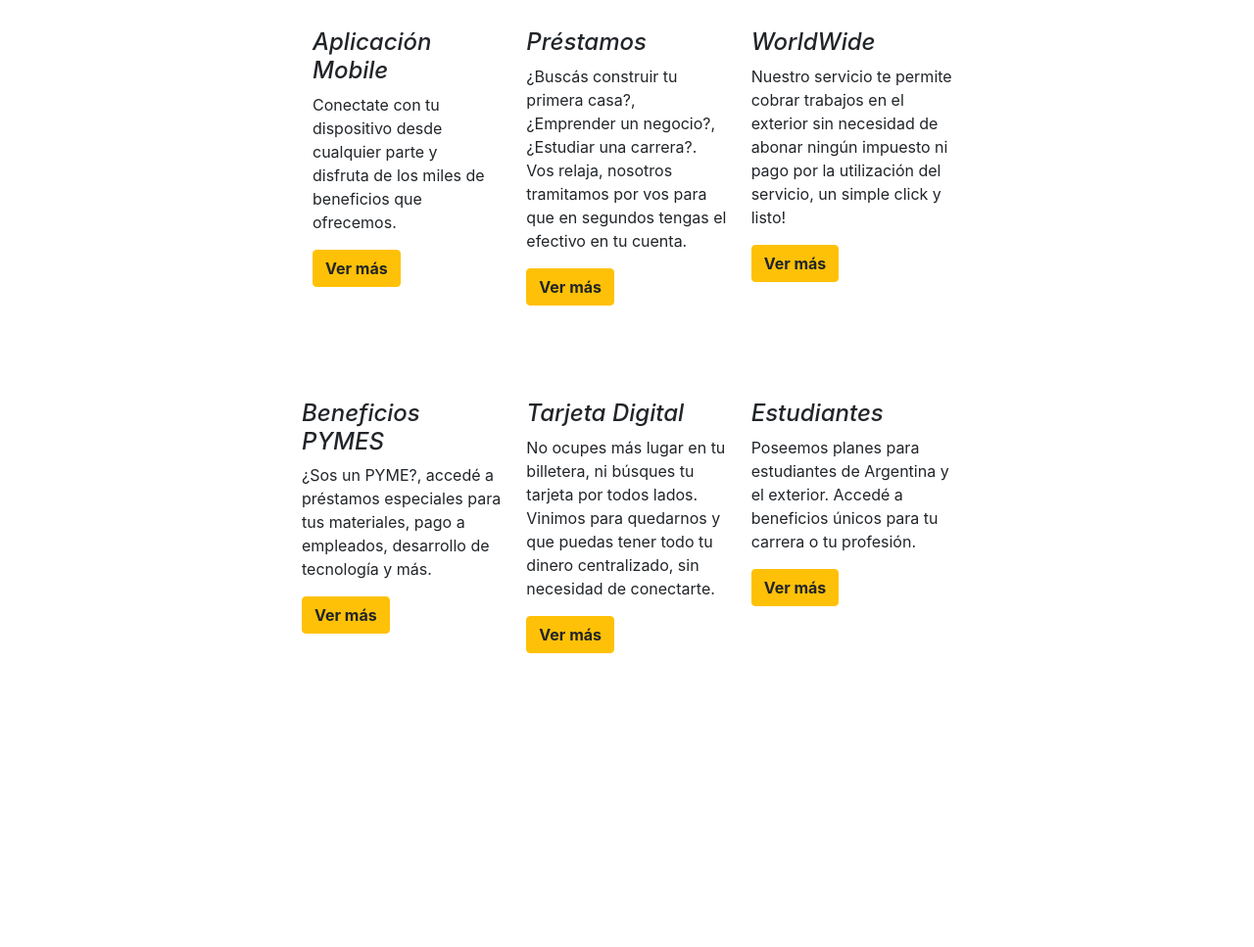
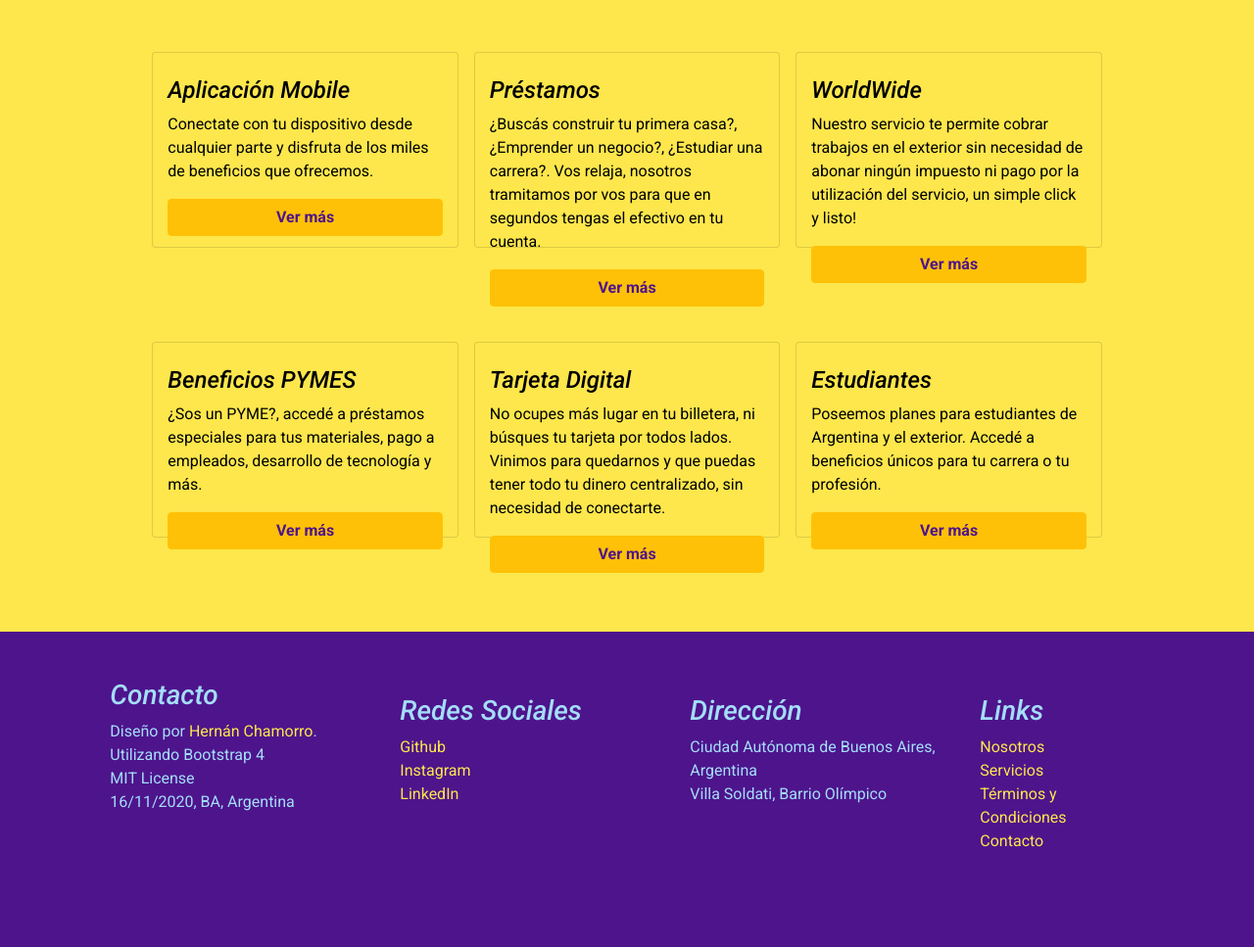
Before and after one commit to acroooo/bootstrap4austral, a website: page index.html in a window 1280 px wide. Shown: the part 929-1896 px from the top of the page at 98% size. Before the commit the page ends 1644 px from the top, so only its background shows below. Drawn offline with nearby package versions, Linux system fonts and the light colour scheme.

Commit message:
añadiendo estilos

```diff
--- /dev/null
+++ b/css/estilos.css
@@ -0,0 +1,39 @@
+@import url('https://fonts.googleapis.com/css2?family=Roboto:ital,wght@0,100;0,300;0,400;0,500;0,700;0,900;1,100;1,300;1,400;1,500;1,700;1,900&display=swap');
+
+body{
+    background-color: #FDE74C;
+    color: black;
+    font-family: 'Roboto';
+}
+
+.jumbotron{
+    color: #A4DEF9;
+    background-color: #4E148C;
+}
+
+.btn{
+    color: #4E148C;
+    margin-bottom: 3vh;
+}
+
+footer{
+    background-color: #4E148C;
+    color: #A4DEF9
+}
+
+.link-footer{
+    color: #FDE74C;
+}
+
+.boton-servicio{
+    width:100%;
+}
+
+.card{
+    background-color: #FDE74C;
+    padding-top:3vh;
+    height:25vh;
+    display: flex;
+    flex-direction: column;
+    justify-content: space-between;
+}
--- a/index.html
+++ b/index.html
@@ -7,17 +7,18 @@
 
     <!-- Bootstrap CSS -->
     <link rel="stylesheet" href="node_modules/bootstrap/dist/css/bootstrap.min.css">
+    <link rel="stylesheet" href="css/estilos.css" />
 
     <title>Proyecto Web Landing</title>
   </head>
   <body>
-    <div class="jumbotron">
+    <div class="jumbotron rounded-0">
       <h1 class="display-4">App Banco</h1>
-      <p class="lead">Bienvenido!, nuestra red se extiende por latinoamérica y el mundo con el interés de mejorar la utilización de la tecnología en la banca móvil.</p>
+      <p class="lead font-weight-bold">Bienvenidx!, nuestra red se extiende por latinoamérica y el mundo con el interés de mejorar la utilización de la tecnología en la banca móvil.</p>
       <hr class="my-4">
       <p>¿Estás listo para despegar?</p>
       <p class="lead">
-        <a class="btn btn-warning btn-lg" href="#" role="button">Conocénos!</a>
+        <a class="btn btn-warning btn-lg font-weight-bold" href="#" role="button">Conocénos!</a>
       </p>
     </div>
     <div class="container">
@@ -47,44 +48,71 @@
       <hr />
       <!-- Productos / Servicios -->
       <!-- Título, descripción y botón -->
-      <div class="container-fluid">
+      <div class="container-fluid mb-5">
         <h2 class="d-flex justify-content-center font-weight-bold mt-5">SERVICIOS</h2>
-        <div class="row d-flex justify-content-center">
-          <div class="col-md-2 mt-5 mb-5 mr-2 ml-2">
+        <div class="d-flex flex-wrap justify-content-center">
+          <div class="col-md-3 mt-5 mb-5 mr-2 ml-2 card">
             <h4 class="font-italic">Aplicación Mobile</h4>
             <p>Conectate con tu dispositivo desde cualquier parte y disfruta de los miles de beneficios que ofrecemos.</p>
-            <button type="button" class="btn btn-warning font-weight-bold">Ver más</button>
+            <button type="button" class="btn btn-warning font-weight-bold boton-servicio">Ver más</button>
           </div>
-          <div class="col-md-2 mt-5 mb-5 mr-2 ml-2 px-1">
+          <div class="col-md-3 mt-5 mb-5 mr-2 ml-2 card">
 
             <h4 class="font-italic">Préstamos</h4>
             <p>¿Buscás construir tu primera casa?, ¿Emprender un negocio?, ¿Estudiar una carrera?. Vos relaja, nosotros tramitamos por vos para que en segundos tengas el efectivo en tu cuenta.</p>
-            <button type="button" class="btn btn-warning font-weight-bold">Ver más</button>
+            <button type="button" class="btn btn-warning font-weight-bold boton-servicio">Ver más</button>
           </div>
-          <div class="col-md-2 mt-5 mb-5 mr-2 ml-2 px-1">
+          <div class="col-md-3 mt-5 mb-5 mr-2 ml-2 card">
             <h4 class="font-italic">WorldWide</h4>
             <p>Nuestro servicio te permite cobrar trabajos en el exterior sin necesidad de abonar ningún impuesto ni pago por la utilización del servicio, un simple click y listo!</p>
-            <button type="button" class="btn btn-warning font-weight-bold">Ver más</button>
+            <button type="button" class="btn btn-warning font-weight-bold boton-servicio">Ver más</button>
           </div>
-        </div>
-        <div class="row d-flex justify-content-center">
-            <div class="col-md-2 mt-5 mb-5 mr-2 ml-2 px-1">
+            <div class="col-md-3 mt-5 mb-5 mr-2 ml-2 card">
               <h4 class="font-italic">Beneficios PYMES</h4>
               <p>¿Sos un PYME?, accedé a préstamos especiales para tus materiales, pago a empleados, desarrollo de tecnología y más.</p>
-              <button type="button" class="btn btn-warning font-weight-bold">Ver más</button>
+              <button type="button" class="btn btn-warning font-weight-bold boton-servicio">Ver más</button>
             </div>
-            <div class="col-md-2 mt-5 mb-5 mr-2 ml-2 px-1">
+            <div class="col-md-3 mt-5 mb-5 mr-2 ml-2 card">
               <h4 class="font-italic">Tarjeta Digital</h4>
               <p>No ocupes más lugar en tu billetera, ni búsques tu tarjeta por todos lados. Vinimos para quedarnos y que puedas tener todo tu dinero centralizado, sin necesidad de conectarte.</p>
-              <button type="button" class="btn btn-warning font-weight-bold">Ver más</button>
+              <button type="button" class="btn btn-warning font-weight-bold boton-servicio">Ver más</button>
             </div>
-            <div class="col-md-2 mt-5 mb-5 mr-2 ml-2 px-1">
+            <div class="col-md-3 mt-5 mb-5 mr-2 ml-2 card">
               <h4 class="font-italic">Estudiantes</h4>
               <p>Poseemos planes para estudiantes de Argentina y el exterior. Accedé a beneficios únicos para tu carrera o tu profesión.</p>
-              <button type="button" class="btn btn-warning font-weight-bold">Ver más</button>
+              <button type="button" class="btn btn-warning font-weight-bold boton-servicio">Ver más</button>
             </div>
           </div>
       </div>
+      <footer>
+        <div class="d-flex flex-wrap p-5 justify-content-center">
+          <div class="col-md-3 mb-5">
+              <h3 class="font-italic">Contacto</h1>
+              Diseño por <a class="link-footer" href="mailto:hernang.work@gmail.com">Hernán Chamorro</a>.<br>
+              Utilizando Bootstrap 4<br/>
+              MIT License<br>
+              16/11/2020, BA, Argentina
+          </div>
+          <div class="col-md-3 mb-5 mt-3 d-flex flex-column">
+            <h3 class="font-italic">Redes Sociales</h3>
+            <a class="link-footer" href="https://github.com/acroooo">Github</a>
+            <a class="link-footer" href="https://github.com/persistent.dev">Instagram</a>
+            <a class="link-footer" href="https://linkedin.com/in/hernangustavochamorro">LinkedIn</a>
+          </div>
+          <div class="col-md-3 mb-5 mt-3">
+            <h3 class="font-italic">Dirección</h1>
+            Ciudad Autónoma de Buenos Aires, Argentina<br/>
+            Villa Soldati, Barrio Olímpico<br/>
+        </div>
+          <div class="col-md-2 mb-5 mt-3 d-flex flex-column">
+            <h3 class="font-italic">Links</h3>
+            <a class="link-footer" href="#">Nosotros</a>
+            <a class="link-footer" href="#">Servicios</a>
+            <a class="link-footer" href="#">Términos y Condiciones</a>
+            <a class="link-footer" href="#">Contacto</a>
+          </div>
+        </div>
+      </footer>
 
     <!-- Optional JavaScript; choose one of the two! -->
 
```
